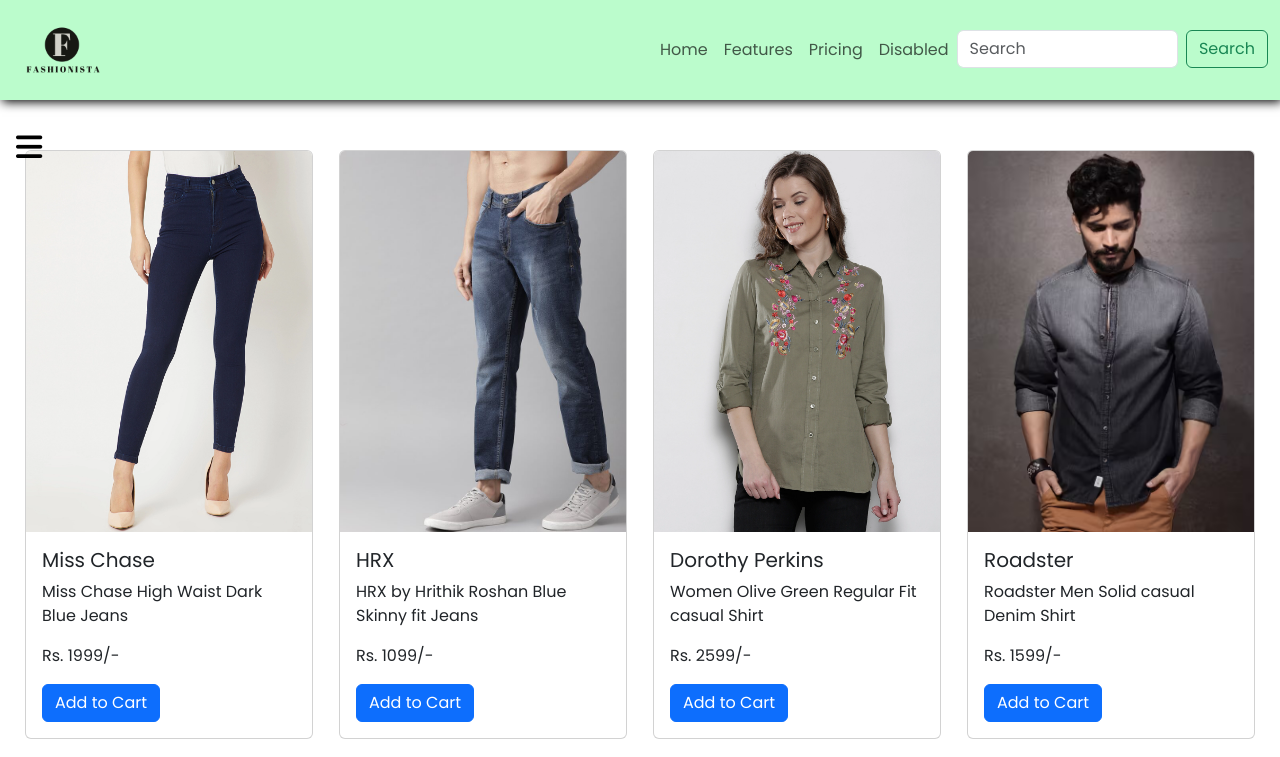
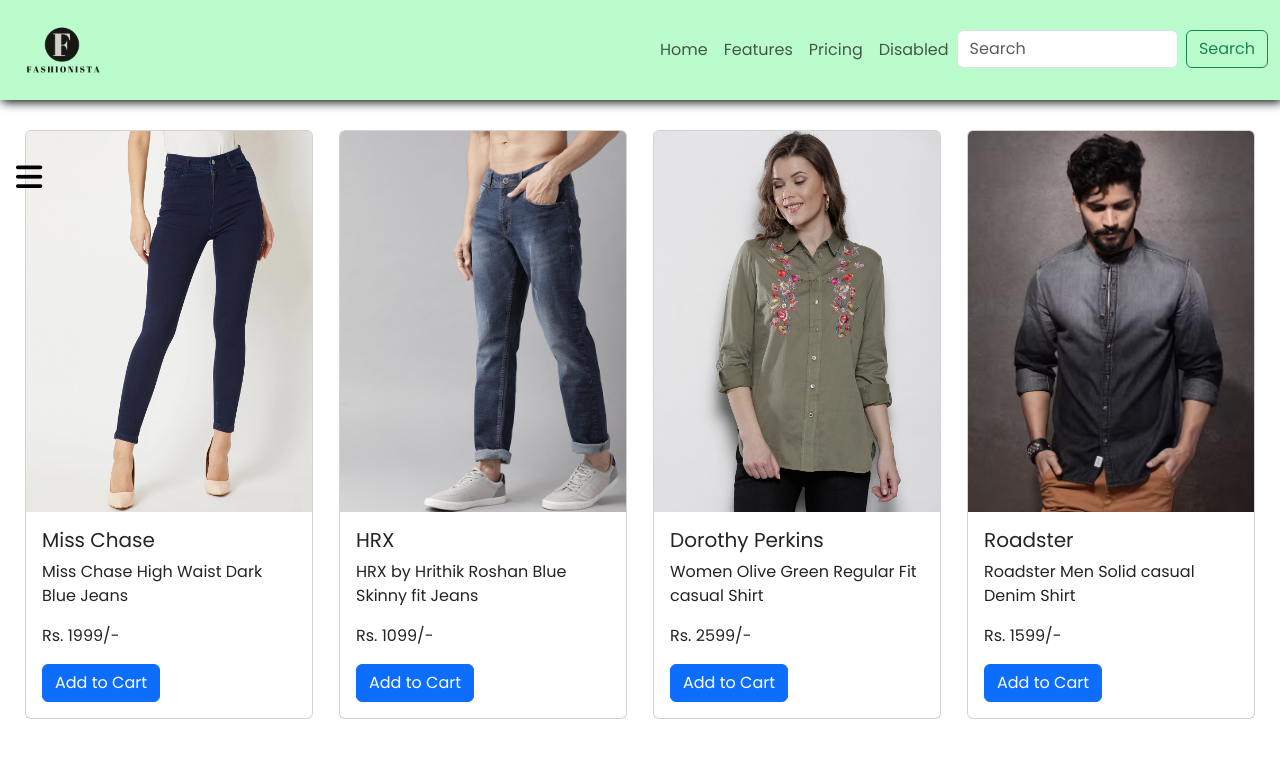
Before and after one commit to AdityaPratapGoswami/Fashionista, a plain HTML site: page index.html in a window 1280 px wide. Shown: the top 757 px of the page. Drawn offline with nearby package versions, Linux system fonts and the light colour scheme.

Commit message:
update 2

```diff
--- a/index.html
+++ b/index.html
@@ -25,7 +25,7 @@
   </head>
   <body>
     <div class="nav-bar">
-      <nav class="navbar navbar-expand-lg">
+      <nav class="navbar fixed-top navbar-expand-lg">
         <div class="container">
           <a class="navbar-brand" href="#">
             <img src="Fashionista.logo.png" alt="Fashionista" />
--- a/style.css
+++ b/style.css
@@ -184,3 +184,7 @@ a {
 .navbar-collapse {
   background-color: #bbfccc;
 }
+
+.main {
+  margin-top: 130px;
+}
```
